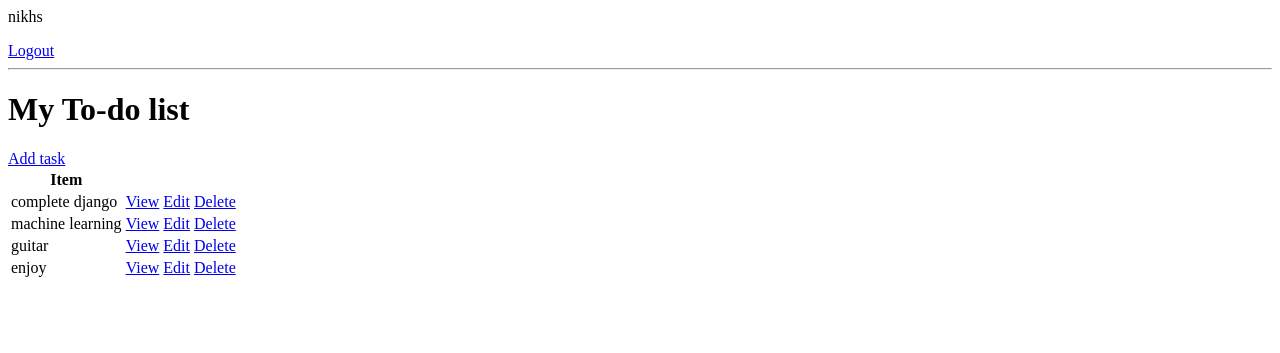
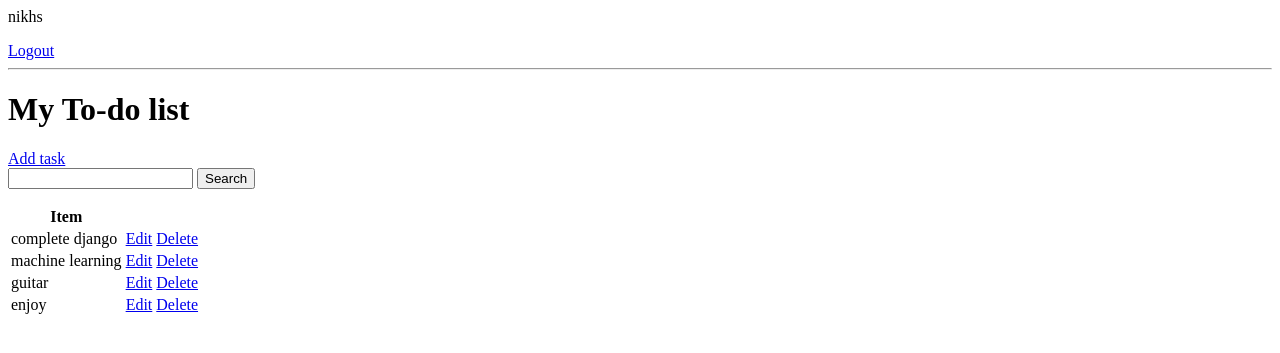
Before and after one commit to nikhs-aim/To-Do-List, a Django app: page / in a window 1280 px wide. Shown: the top 353 px of the page. Run offline with Django 4.2, Linux system fonts and the light colour scheme; a user stored in the database is signed in; data comes from the database, SQL or seed files in the repository.

Commit message:
adding search

```diff
--- a/base/templates/base/task_list.html
+++ b/base/templates/base/task_list.html
@@ -7,6 +7,11 @@
 <hr>
 <h1>My To-do list</h1>
 <a href="{% url 'task-create' %}">Add task</a>
+
+<form method="GET">
+    <input type="text" name="search-area" value="{{search_input}}" />
+    <input type="submit" value="Search" />
+</form>
 
 {% if tasks %}
 <table>
@@ -18,7 +23,7 @@
     {% for task in tasks %}
     <tr>
         <td>{{ task.title }}</td>
-        <td><a href="{% url 'task' task.id %}">View</a></td>
+
         <td><a href="{% url 'task-update' task.id %}">Edit</a></td>
         <td><a href="{% url 'task-delete' task.id %}">Delete</a></td>
     </tr>
--- a/base/views.py
+++ b/base/views.py
@@ -52,6 +52,13 @@ class tasklist(LoginRequiredMixin, ListView):
             user=self.request.user)       #
         context['count'] = context['tasks'].filter(
             complete=False).count()       # to know the incomplete items
+
+        search_input = self.request.GET.get('search-area') or ''
+        if search_input:
+            context['tasks'] = context['tasks'].filter(
+                title__startswith=search_input)
+
+        context['search_input'] = search_input
         return context
 
 
```
